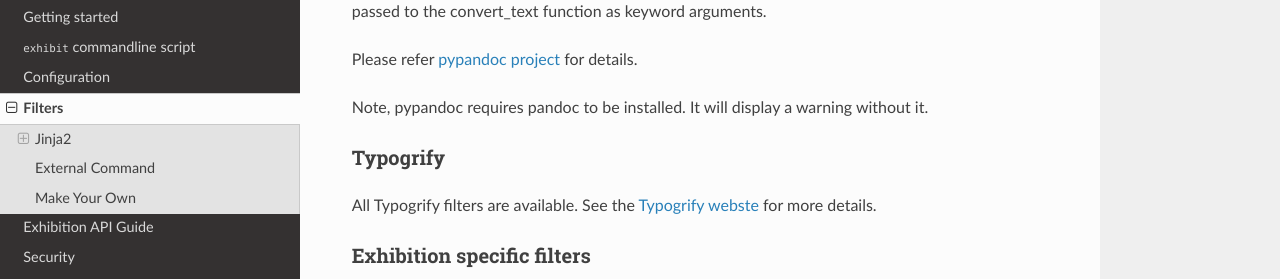
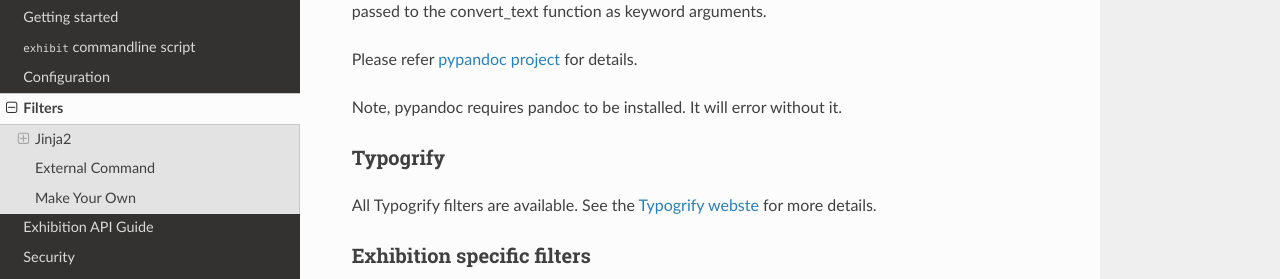
Before and after one commit to moggers87/exhibition, a Sphinx documentation site: the page built from docs/filters.rst, in a window 1280 px wide and 900 px high, scrolled down 814 px. Shown: the part 160-439 px from the top of the window. Built offline with Sphinx 7.4.7 and the Read the Docs theme 2.0.0, drawn with Linux system fonts in a browser that asks for light colours.

Commit message:
Correct the docs

```diff
--- a/docs/filters.rst
+++ b/docs/filters.rst
@@ -51,7 +51,7 @@ as keyword arguments.
 
 Please refer `pypandoc project <https://github.com/bebraw/pypandoc>`_ for details.
 
-Note, pypandoc requires pandoc to be installed. It will display a warning without it.
+Note, pypandoc requires pandoc to be installed. It will error without it.
 
 Typogrify
 ^^^^^^^^^
```
